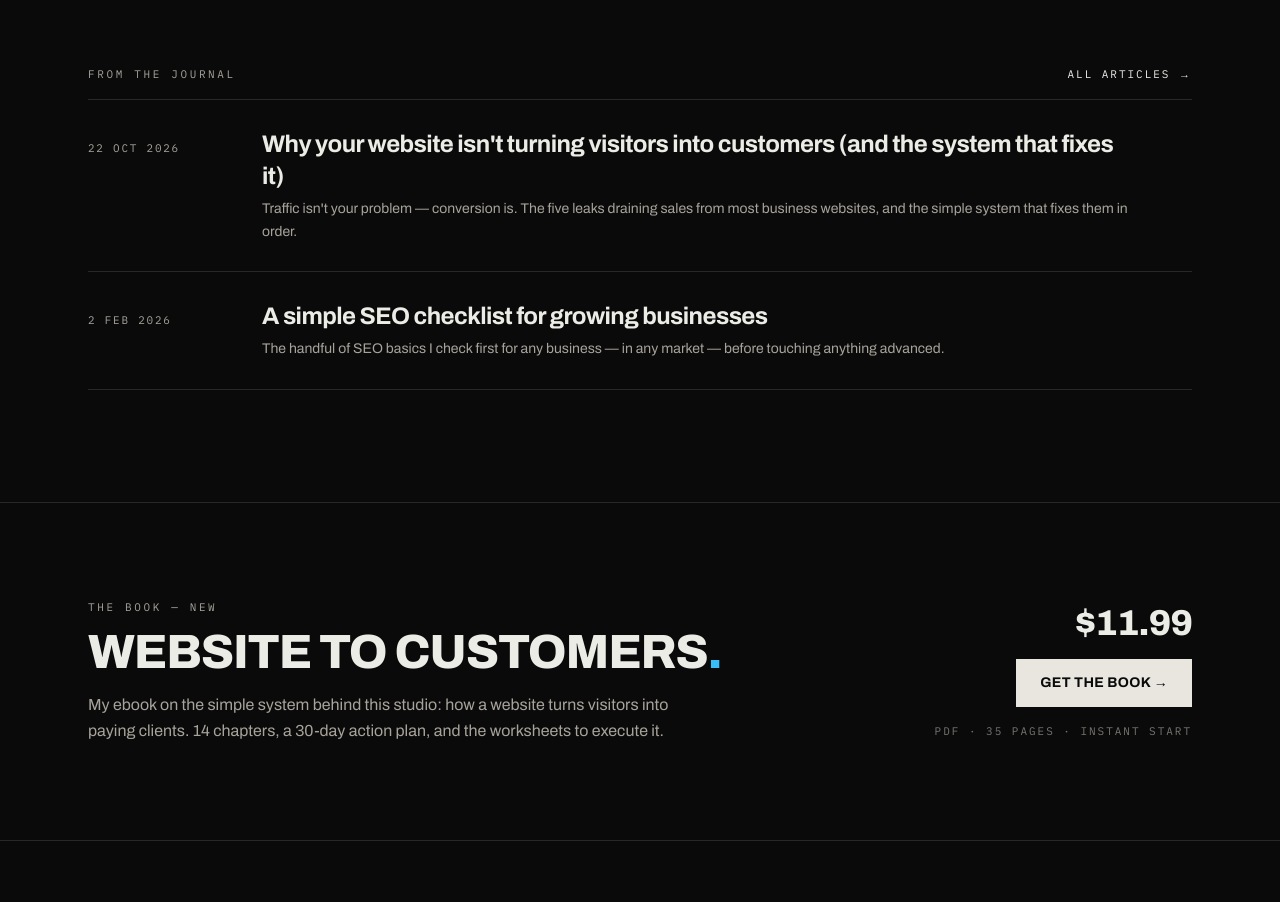
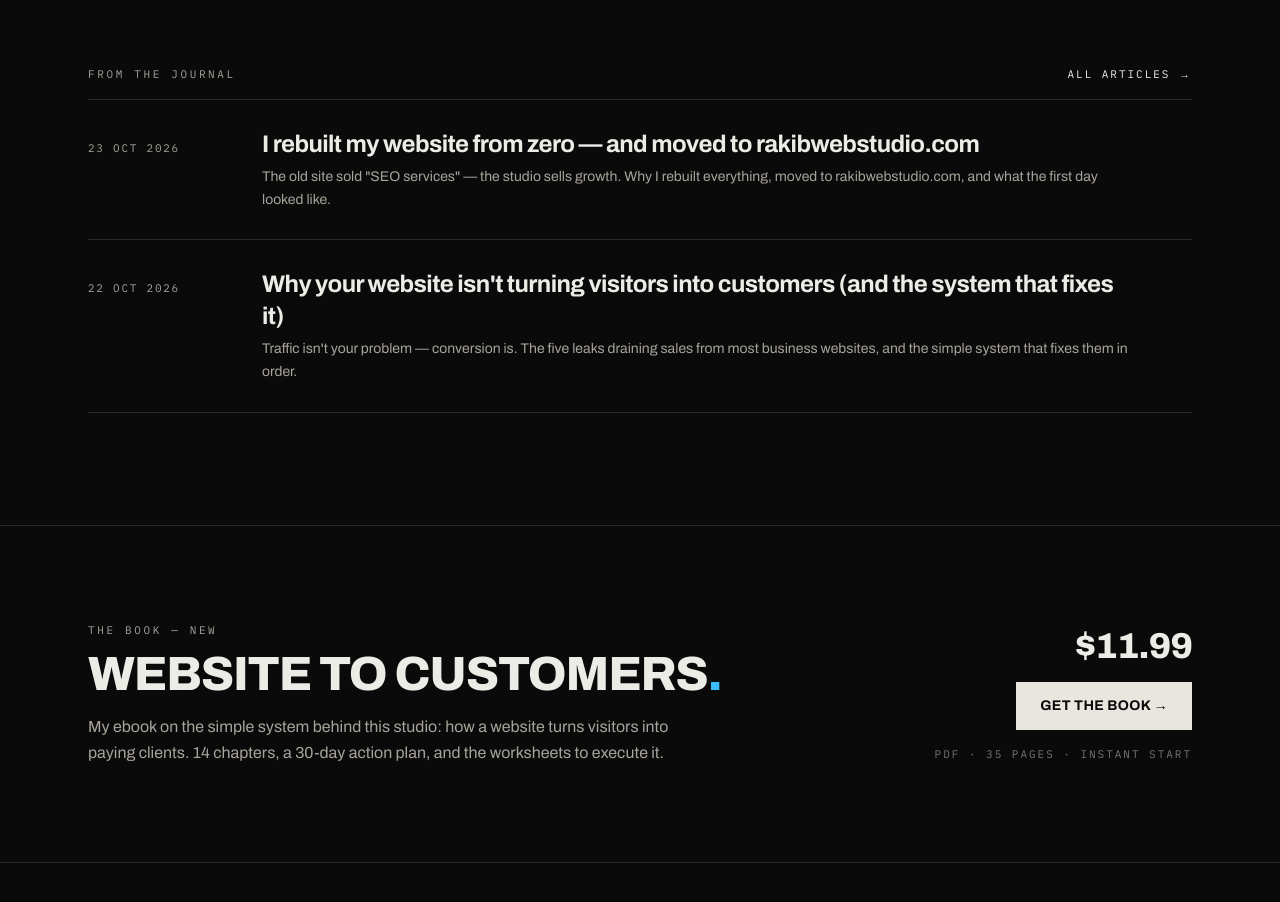
Before and after one commit to rafsaaanrakib/rakibwebstudio, a Next.js app: page / in a window 1280 px wide. Shown: the part 4560-5462 px from the top of the page. Built offline with nearby package versions, Linux system fonts and the light colour scheme; no server answers; a web font is replaced by a local one.

Commit message:
Publish launch story post: I rebuilt my website from zero

```diff
--- a/data/posts.ts
+++ b/data/posts.ts
@@ -10,6 +10,21 @@ export type Post = {
 };
 
 export const posts: Post[] = [
+  {
+    slug: "why-i-rebuilt-my-website",
+    title: "I rebuilt my website from zero \u2014 and moved to rakibwebstudio.com",
+    date: "2026-10-23",
+    excerpt: "The old site sold \"SEO services\" \u2014 the studio sells growth. Why I rebuilt everything, moved to rakibwebstudio.com, and what the first day looked like.",
+    body: [
+      "Yesterday I deleted my old website and replaced it with this one. New design, new system, new address: rakibwebstudio.com.",
+      "The old site wasn't broken. It was worse than broken \u2014 it was saying the wrong thing. It described a freelancer who sells \"SEO services\" and \"web development.\" But that's never really been the work. The work is growth: the website, the search visibility, the ads, the content, the social, the video \u2014 everything a business needs to turn strangers into customers, run as one system. If my own website couldn't say that clearly, why would a client trust me to say it for them?",
+      "So the rebuild started with words, not design. One promise, readable in five seconds: everything your business needs to grow. Interestingly, that's the exact first leak I wrote about in [my breakdown of why websites don't turn visitors into customers](/blog/why-website-not-turning-visitors-into-customers) \u2014 unclear in the first five seconds. My old site had it. Now it doesn't.",
+      "The design took longer than the words. The first versions I reviewed looked like every other agency site \u2014 bright colours, busy gradients, boxes everywhere. It looked cheap, and I kept sending it back. What finally worked was restraint: near-black, warm bone text, big editorial type, hairline rules instead of cards \u2014 and one piece of playfulness I refused to cut: an [interactive globe on the homepage](/) that you can grab and spin, dotted with real geography and markers from Chattogram to New York, London, Dubai and Sydney. Based in Bangladesh, working worldwide. The globe is the positioning, drawn.",
+      "Under the hood it changed too. The site now runs on Cloudflare with its code on GitHub, so every improvement deploys automatically \u2014 yesterday alone I shipped a dozen fixes and features the same day they were found. The [book I wrote on turning visitors into customers](/ebook) has its own page. The [free tools](/tools) \u2014 a website audit, a price estimator, a Reel hook generator \u2014 are live for anyone to use, no email wall.",
+      "And the first day? 36 people visited. The most-viewed page after the homepage was the book. One visitor even arrived through Meta AI \u2014 an AI assistant had read the site and sent them over, on day one. Small numbers, honestly reported. But the direction is the whole point: a website that says one clear thing, in one clear place, gets found \u2014 by people, and now by the machines people ask.",
+      "If your website still describes what you used to do instead of what you actually do, you don't have a traffic problem. You have a clarity problem \u2014 and it's the cheapest one to fix. Start with the free audit on this site; it's the same checklist I ran on my own rebuild.",
+    ],
+  },
   {
     slug: "why-website-not-turning-visitors-into-customers",
     title: "Why your website isn't turning visitors into customers (and the system that fixes it)",
```
